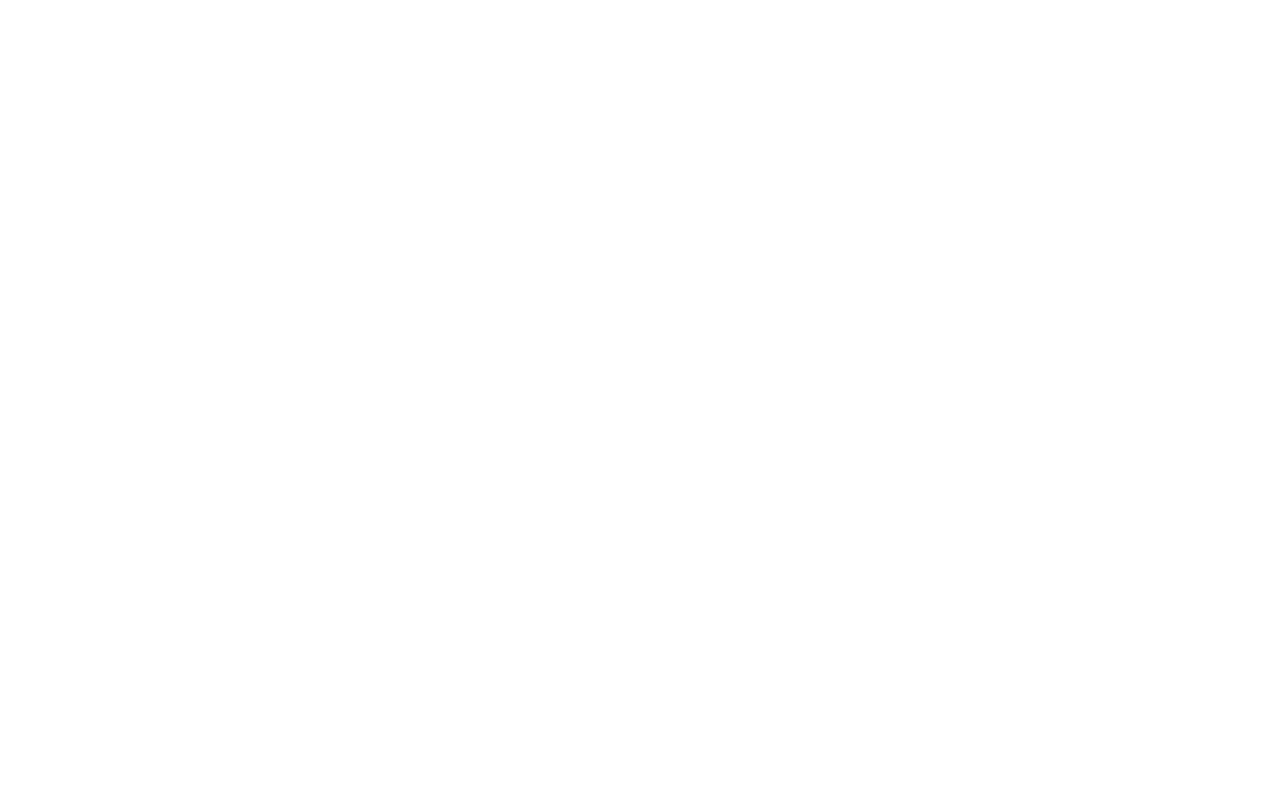
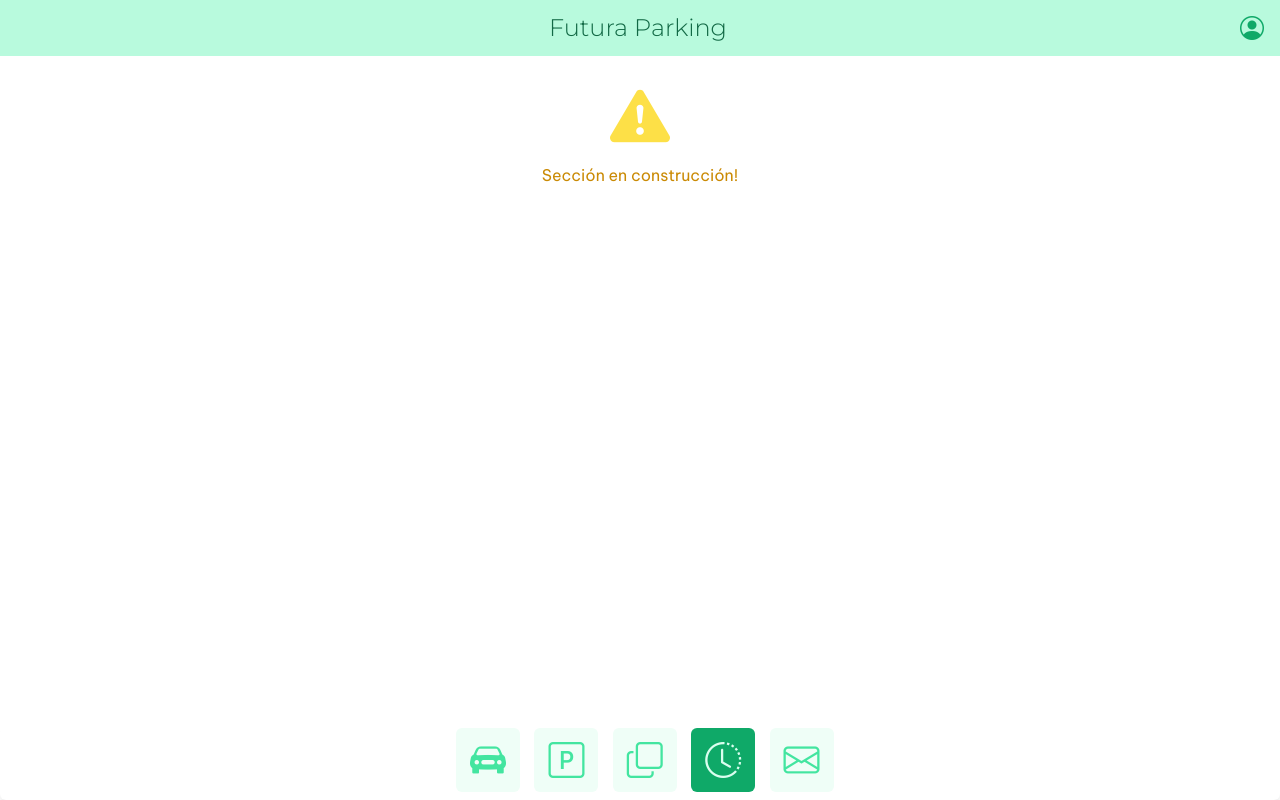
Before and after one commit to casasrodri/futura-parking-frontend, a Vue app: page /transacciones in a window 1280 px wide. Before the commit this address had no page. Built offline with nearby package versions, Linux system fonts and the light colour scheme.

Commit message:
Reacomodo y transacciones

```diff
--- a/src/components/FooterMenu.vue
+++ b/src/components/FooterMenu.vue
@@ -19,8 +19,7 @@
                 <!-- newspaper -->
             </RouterLink>
 
-            <RouterLink :to="{ name: 'conversacionesList' }">
-                <!-- FIXME transaccionesList -->
+            <RouterLink :to="{ name: 'transaccionesList' }">
                 <BotonBarraInferior icono="clock-history" :seleccionado="btnActivo.historial"
                     @click="apretarBtn('historial')" />
             </RouterLink>
--- a/src/router/index.js
+++ b/src/router/index.js
@@ -1,7 +1,7 @@
 import { createRouter, createWebHistory } from 'vue-router'
 
-import SignupView from '../views/sesiones/SignupView.vue'
-import LoginView from '../views/sesiones/LoginView.vue'
+import SignupView from '../views/usuarios/SignupView.vue'
+import LoginView from '../views/usuarios/LoginView.vue'
 
 import LayoutView from '../views/LayoutView.vue'
 import HomeView from '../views/HomeView.vue'
@@ -20,6 +20,8 @@ import PublicacionesList from '../views/publicaciones/PublicacionesList.vue'
 
 import ConversacionView from '../views/conversaciones/ConversacionView.vue'
 import ConversacionesList from '../views/conversaciones/ConversacionesList.vue'
+
+import TransaccionesList from '../views/transacciones/TransaccionesList.vue'
 
 import TestView from '../views/TestView.vue'
 
@@ -89,29 +91,6 @@ const router = createRouter({
           name: 'publicacionesList',
           component: PublicacionesList
         },
-        // {
-        //   path: '/publicaciones',
-        //   name: 'publicacionesList',
-        //   component: PublicacionesHome,
-        //   redirect: '/publicaciones/ofertas/otros',
-        //   children: [
-        //     {
-        //       path: '/publicaciones/ofertas',
-        //       name: 'publicacionesOfertas',
-        //       component: PublicacionesVisualizar
-        //     },
-        //     {
-        //       path: '/publicaciones/pedidos',
-        //       name: 'publicacionesPedidos',
-        //       component: PublicacionesVisualizar
-        //     },
-        //     {
-        //       path: '/publicaciones/misPublicaciones',
-        //       name: 'misPublicaciones',
-        //       component: MisPublicaciones
-        //     }
-        //   ]
-        // },
         {
           path: '/publicaciones/alta',
           name: 'publicacionesAlta',
@@ -126,6 +105,13 @@ const router = createRouter({
           path: '/publicaciones/ver/:id',
           name: 'publicacionesView',
           component: PublicacionesView
+        },
+
+        // TRANSACCIONES
+        {
+          path: '/transacciones',
+          name: 'transaccionesList',
+          component: TransaccionesList
         },
 
         // MENSAJES
--- /dev/null
+++ b/src/views/transacciones/TransaccionesList.vue
@@ -0,0 +1,8 @@
+<template>
+    <div class="text-center text-gray-600 mt-8">
+        <span class="text-yellow-300">
+            <i class="bi bi-exclamation-triangle-fill text-6xl"></i>
+        </span>
+        <p class="mt-4 text-yellow-600">Sección en construcción!</p>
+    </div>
+</template>
```
Also changed, not shown: src/views/usuarios/LoginView.vue (renamed from src/views/sesiones/LoginView.vue), src/views/usuarios/SignupView.vue (renamed from src/views/sesiones/SignupView.vue).
